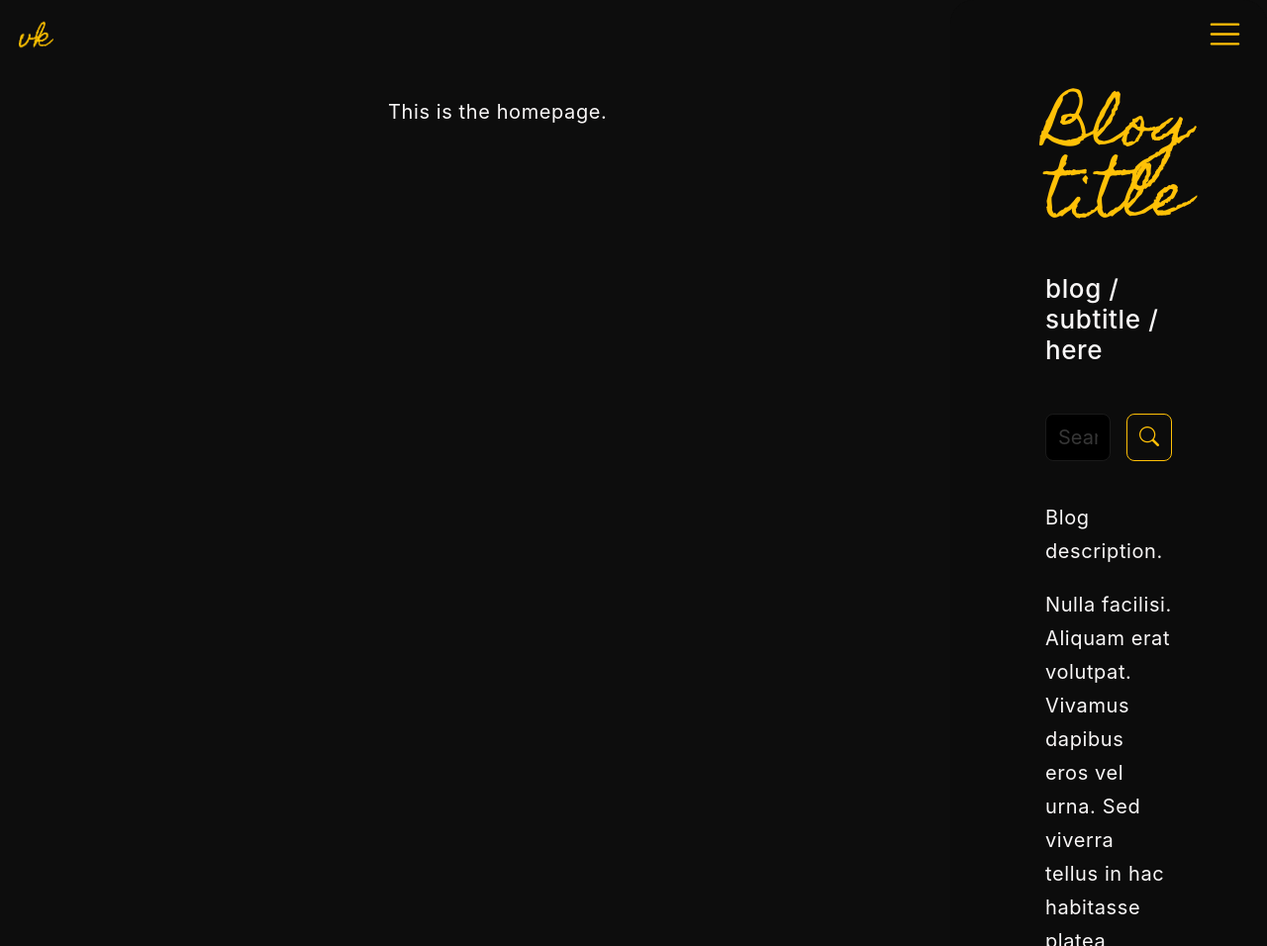
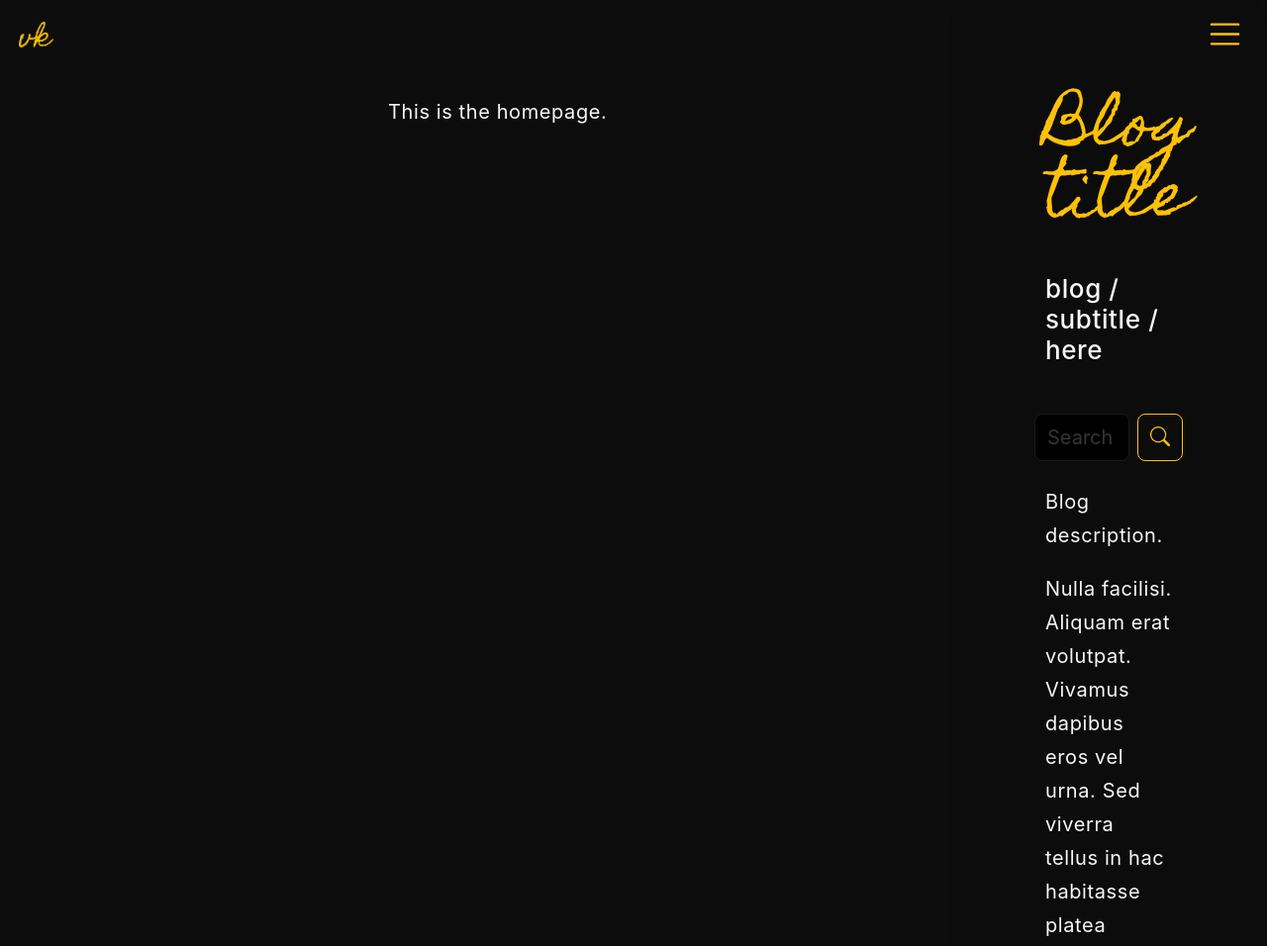
Before and after one commit to violet-kester/django-blog, a Django app: page /blog/ in a window 1280 px wide. Shown: the whole page at 99% size. Run offline with Django 4.2, Linux system fonts and the light colour scheme; data that the repository does not hold is empty; some libraries are stand-ins or nearby versions.

Commit message:
refactored search form to remove bottom margin

```diff
--- a/blog/templates/blog/post/forms/search_form.html
+++ b/blog/templates/blog/post/forms/search_form.html
@@ -1,11 +1,11 @@
 {% load crispy_forms_tags %}
 
 <form method="get" action="{% url 'blog:post_search' %}">
-  <div class="row align-items-stretch">
-    <div class="col pr-2">
-      {{ search_form.query|as_crispy_field }}
+  <div class="row align-items-center">
+    <div class="col px-1">
+      <input type="text" name="query" class="form-control" placeholder="Search posts...">
     </div>
-    <div class="col-auto pl-2">
+    <div class="col-auto px-1">
       <button type="submit" class="btn btn-outline-primary">
         <i class="bi-search"></i>
       </button>
```
